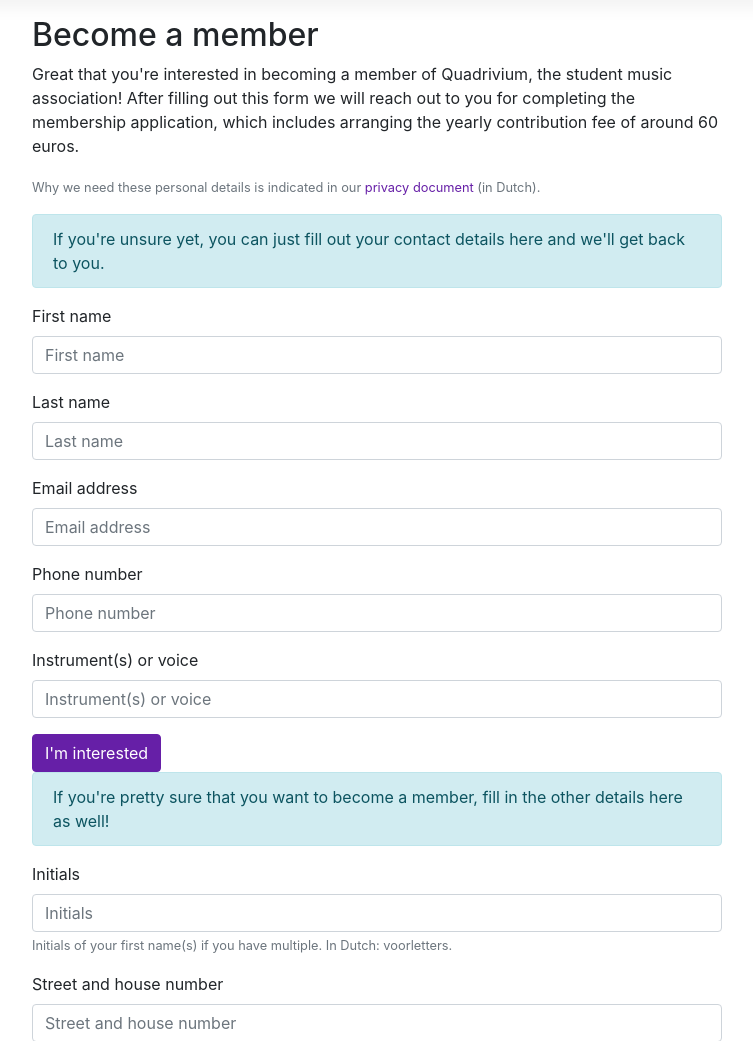
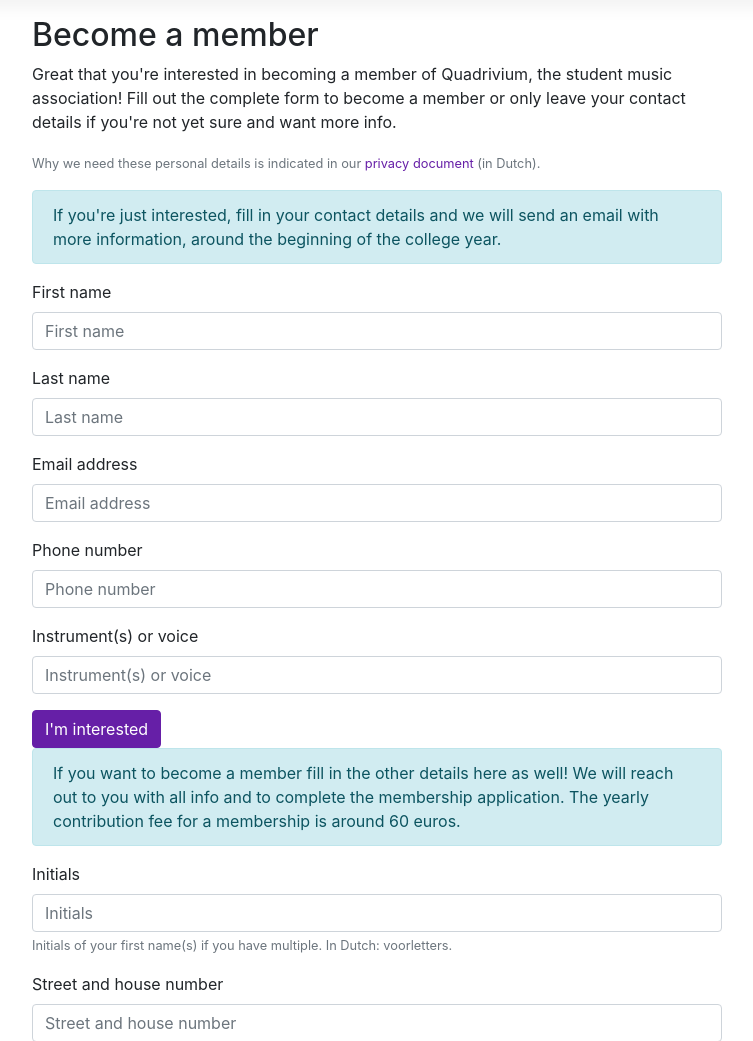
Before and after one commit to mhvis/tutti, a Django app: page /members/subscribe/ in a window 1280 px wide. Shown: the part 66-1107 px from the top of the page, without its empty margins (263-1016 px from the left). Run offline with Django 3.2, Linux system fonts and the light colour scheme; some libraries are stand-ins or nearby versions.

Commit message:
Subscribe form updates

```diff
--- a/members/forms.py
+++ b/members/forms.py
@@ -56,30 +56,14 @@
 
 
 class SubscribeForm(forms.ModelForm):
-    date_of_birth = forms.DateField(input_formats=('%d-%m-%Y',), help_text="dd-mm-yyyy")
+    # date_of_birth = forms.DateField(input_formats=('%d-%m-%Y',), help_text="dd-mm-yyyy")
 
     class Meta:
         model = MembershipRequest
         fields = ['first_name', 'last_name', 'initials', 'email', 'phone_number', 'street', 'postal_code', 'city',
                   'country', 'gender', 'date_of_birth', 'preferred_language', 'field_of_study', 'is_student', 'iban',
                   'tue_card_number', 'remarks', 'sub_association', 'instruments']
-        help_texts = {
-            'initials': "Initials of your first name(s) if you have multiple. In Dutch: voorletters.",
-            'tue_card_number': "If you have a TU/e campus card, fill in the number that is printed sideways, "
-                               "which is different from your student number or s-number. "
-                               "We will then make it possible for you to enter "
-                               "the cultural section in Luna using your campus card, during off-hours. During the "
-                               "day however the entrance is usually always open to anyone.",
-            'field_of_study': "Leave empty if not applicable.",
-            'iban': "Providing your IBAN bank account number helps our administration for arranging the "
-                    "contribution fee. This does not authorize us to do a bank charge.",
-            'is_student': "At any university or high school.",
-            'sub_association': "Which sub-associations are you interested in? "
-                               "If you are not interested in the orchestra and choir, select piano member. "
-                               "Leave empty if you are not (yet) sure.",
-        }
 
-    # def __init__(self, *args, **kwargs):
-    #     super().__init__(*args, **kwargs)
-    #     for key, field in self.fields.items():
-    #         field.required = True
+    def __init__(self, *args, **kwargs):
+        super().__init__(*args, **kwargs)
+        self.fields['date_of_birth'].input_formats = ('%d-%m-%Y',)
--- a/members/models.py
+++ b/members/models.py
@@ -264,7 +264,9 @@
     phone_number = PhoneNumberField()
     instruments = models.CharField(max_length=150, verbose_name="instrument(s) or voice")
 
-    initials = models.CharField(max_length=30, blank=True)
+    initials = models.CharField(max_length=30,
+                                blank=True,
+                                help_text="Initials of your first name(s) if you have multiple. In Dutch: voorletters.")
 
     # Address
     street = models.CharField(max_length=150, blank=True, verbose_name="street and house number")
@@ -279,14 +281,23 @@
     preferred_language = models.CharField(max_length=30,
                                           blank=True,
                                           choices=PREFERRED_LANGUAGES)
-    tue_card_number = models.IntegerField(null=True,
-                                          blank=True,
-                                          verbose_name='TU/e card number')
-    date_of_birth = models.DateField(null=True, blank=True)
+    tue_card_number = models.IntegerField(
+        null=True,
+        blank=True,
+        verbose_name='TU/e card number',
+        help_text="If you have a TU/e campus card, fill in the number that is printed sideways, "
+                  "which is different from your student number or s-number. "
+                  "We will then make it possible for you to enter "
+                  "the cultural section in Luna using your campus card, during off-hours. During the "
+                  "day however the entrance is usually always open to anyone.")
+    date_of_birth = models.DateField(null=True, blank=True, help_text="dd-mm-yyyy")
     gender = models.CharField(max_length=30,
                               blank=True,
                               choices=(('male', 'Male'), ('female', 'Female')))
-    is_student = models.BooleanField(null=True, blank=True, verbose_name='student')
+    is_student = models.BooleanField(null=True,
+                                     blank=True,
+                                     verbose_name='student',
+                                     help_text="At any university or high school.")
 
     sub_association = MultiSelectField(
         choices=[
@@ -295,18 +306,27 @@
             ("auletes", "Auletes – wind orchestra"),
             ("piano", "Piano member – join association-wide activities and use our rehearsal rooms")],
         verbose_name="sub-association",
-        blank=True)
+        blank=True,
+        help_text="Which sub-associations are you interested in? "
+                  "If you are not interested in the orchestra and choir, select piano member. "
+                  "Leave empty if you are not (yet) sure.")
 
     field_of_study = models.CharField(max_length=150,
-                                      blank=True)
+                                      blank=True,
+                                      help_text="Leave empty if not applicable.")
 
     iban = IBANField(blank=True,
-                     verbose_name='IBAN')
+                     verbose_name='IBAN',
+                     help_text="Providing your IBAN bank account number helps our administration for arranging the "
+                               "contribution fee at a later moment. "
+                               "This form does not authorize us to do a bank charge.")
 
     remarks = models.TextField(blank=True)
 
     date = models.DateTimeField(default=timezone.now,
                                 help_text="When the form was submitted.")
 
+    seen = models.BooleanField(default=False)
+
     def __str__(self):
         return "{} {}".format(self.first_name, self.last_name).strip()
--- a/members/templates/members/subscribe_form.html
+++ b/members/templates/members/subscribe_form.html
@@ -7,12 +7,9 @@
     <h2>Become a member</h2>
     <p>
         Great that you're interested in becoming a member of Quadrivium, the student music association!
-        After filling out this form we will reach out to you for completing the membership application,
-        which includes arranging the yearly contribution fee of around 60 euros.
+        Fill out the complete form to become a member or only leave your contact details if you're not yet sure and want
+        more info.
     </p>
-    {#    <div class="alert alert-info">#}
-    {#        #}
-    {#    </div>#}
     <p>
         <small class="text-muted">
             Why we need these personal details is indicated in our
@@ -25,7 +22,8 @@
     <form method="post" action="{% url 'members:subscribe' %}">
         {% csrf_token %}
         <div class="alert alert-info">
-            If you're unsure yet, you can just fill out your contact details here and we'll get back to you.
+            If you're just interested, fill in your contact details and we will send an email with more information,
+            around the beginning of the college year.
         </div>
         {% bootstrap_form_errors form type='non_fields' %}
         {% bootstrap_field form.first_name layout='horizontal' label_class='col-sm-3 col-form-label' field_class='col-sm-9' %}
@@ -37,7 +35,9 @@
             <button type="submit" class="btn btn-primary">I'm interested</button>
         {% endbuttons %}
         <div class="alert alert-info">
-            If you're pretty sure that you want to become a member, fill in the other details here as well!
+            If you want to become a member fill in the other details here as well!
+            We will reach out to you with all info and to complete the membership application.
+            The yearly contribution fee for a membership is around 60 euros.
         </div>
         {% bootstrap_field form.initials layout='horizontal' label_class='col-sm-3 col-form-label' field_class='col-sm-9' %}
         {% bootstrap_field form.street layout='horizontal' label_class='col-sm-3 col-form-label' field_class='col-sm-9' %}
```
Also changed, not shown: members/admin.py (+9 -2 lines), members/migrations/0006_auto_20200820_1918.py (added).
